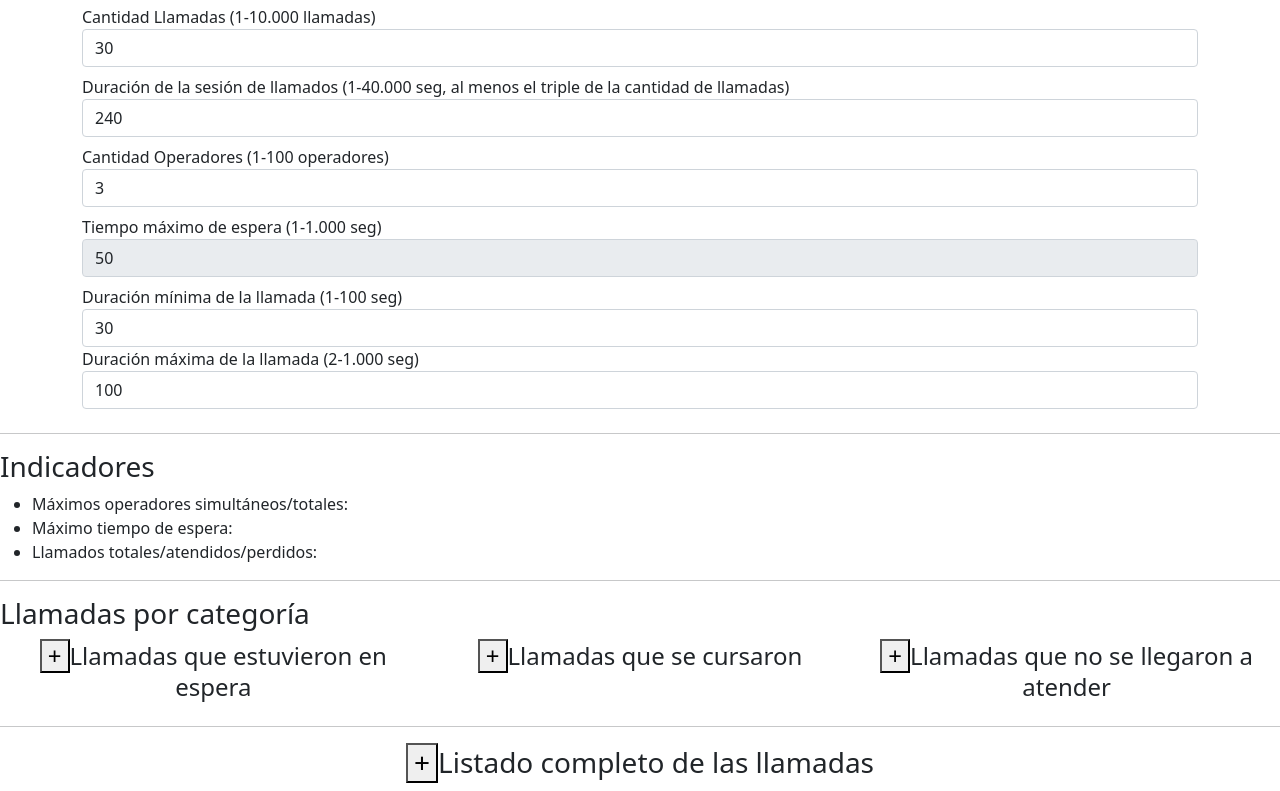
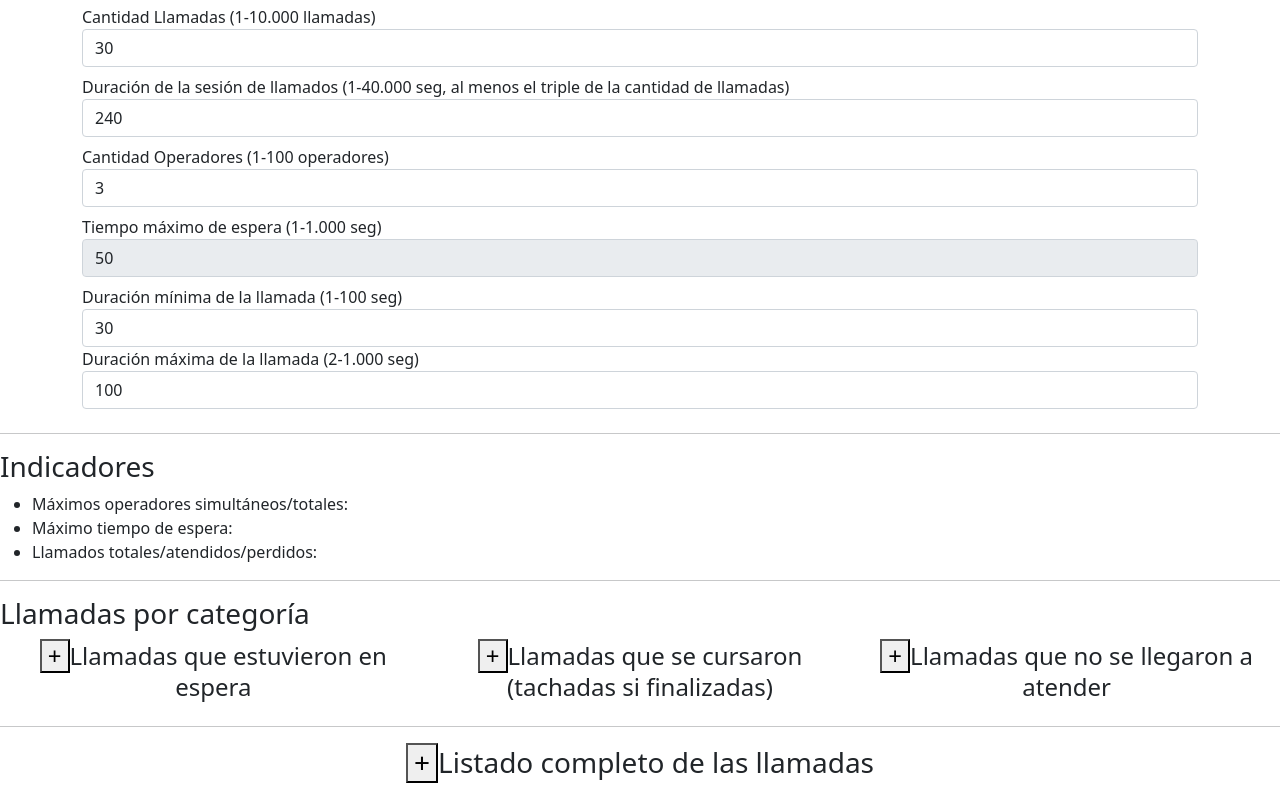
Before and after one commit to MarianoBF/llamados, a plain HTML site: page index.html in a window 1280 px wide. Shown: the part 191-982 px from the top of the page. Drawn offline with nearby package versions, Linux system fonts and the light colour scheme.

```diff
--- a/index.html
+++ b/index.html
@@ -79,7 +79,8 @@
 
             <div class="col">
                 <h4 class="text-center"><button data-bs-toggle="collapse" data-bs-target="#contenedorLlamadasEnCurso"
-                        aria-expanded="true" aria-controls="collapse">+</button>Llamadas que se cursaron</h4>
+                        aria-expanded="true" aria-controls="collapse">+</button>Llamadas que se cursaron (tachadas si
+                    finalizadas)</h4>
             </div>
 
             <div class="col">
```
Also changed, not shown: scripts/llamadas.js (+7 -8 lines).
